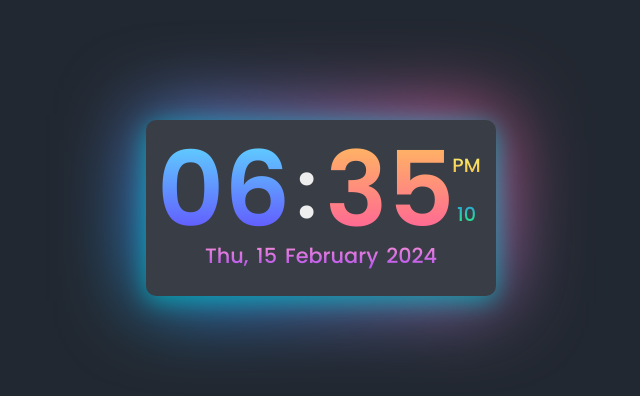
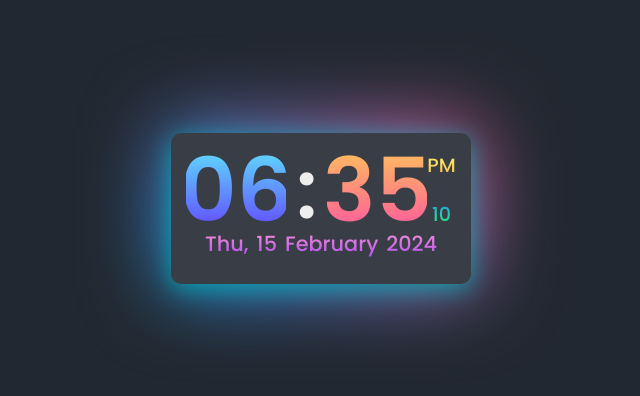
Before and after one commit to dilipkrishnan/DigitalClockWidget, a plain HTML site: page index.html in a window 1280 px wide. Shown: the part 192-588 px from the top of the page, without its empty margins (319-959 px from the left). Drawn offline with nearby package versions, Linux system fonts and the light colour scheme.

Commit message:
Bug Fixes

```diff
--- a/css/style.css
+++ b/css/style.css
@@ -19,7 +19,7 @@ body{
   position: relative;
   color: #ffffff;
   background: #393E46;
-  width: 350px;
+  width: 300px;
   padding: 20px 20px;
   box-shadow: 0 5px 25px rgba(0, 173, 181, 0.8);
   border-radius: 10px;
@@ -68,12 +68,12 @@ body{
   align-items: center;
   font-weight: 600;
   padding: 0 10px;
-  line-height: 100px;
+  line-height: 75px;
 }
 
 .hours, .minutes{
-  font-size: 6.5em;
-  width: 125px;
+  font-size: 5.5em;
+  width: 100px;
 }
 
 .dots{
```
